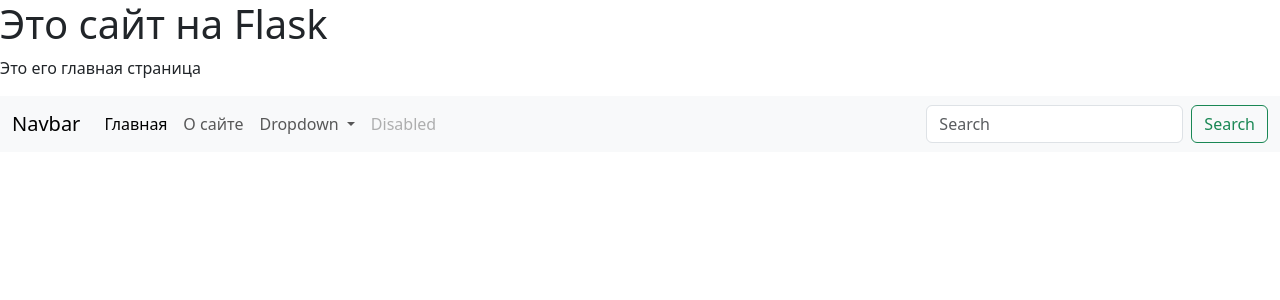
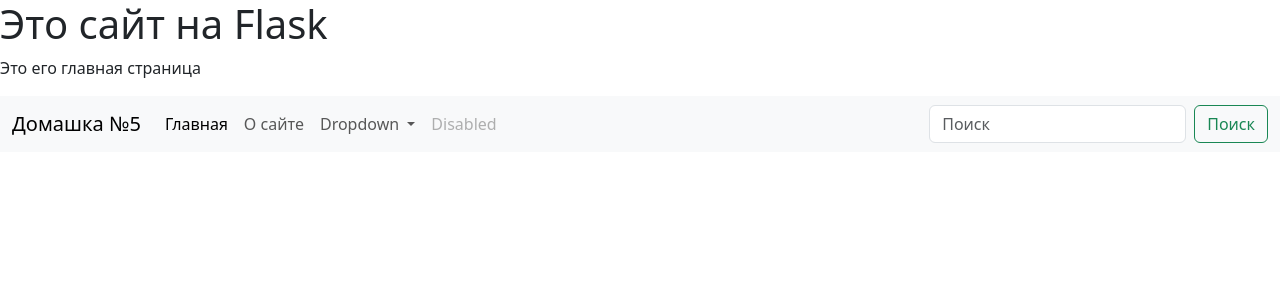
Before and after one commit to McSeem/otus-python-basic, a Flask app: page / in a window 1280 px wide. Shown: the top 300 px of the page. Run offline with Flask 3, Linux system fonts and the light colour scheme.

Commit message:
HWRK-05 Правки оформления

```diff
--- a/homework_05/templates/base.html
+++ b/homework_05/templates/base.html
@@ -11,7 +11,9 @@
 
     <nav class="navbar navbar-expand-lg navbar-light bg-light">
       <div class="container-fluid">
-        <a class="navbar-brand" href="#">Navbar</a>
+        <a class="navbar-brand" href="#">
+            Домашка №5
+        </a>
         <button class="navbar-toggler" type="button" data-bs-toggle="collapse" data-bs-target="#navbarSupportedContent" aria-controls="navbarSupportedContent" aria-expanded="false" aria-label="Toggle navigation">
           <span class="navbar-toggler-icon"></span>
         </button>
@@ -39,8 +41,8 @@
             </li>
           </ul>
           <form class="d-flex">
-            <input class="form-control me-2" type="search" placeholder="Search" aria-label="Search">
-            <button class="btn btn-outline-success" type="submit">Search</button>
+            <input class="form-control me-2" type="search" placeholder="Поиск" aria-label="Search">
+            <button class="btn btn-outline-success" type="submit">Поиск</button>
           </form>
         </div>
       </div>
```
Also changed, not shown: homework_05/templates/images/logo/site_logo.jpeg (added).
